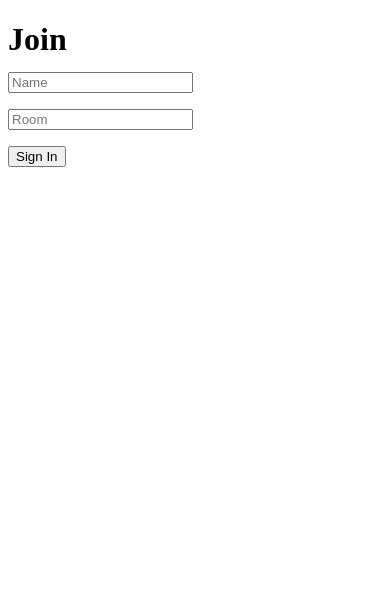
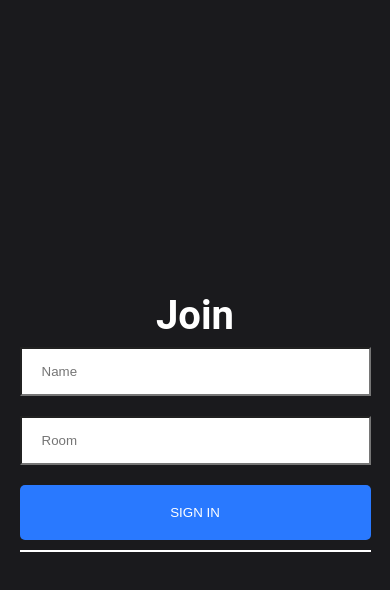
Before and after one commit to thebantz/socket-chat, a React (Create React App) app in the folder client/: page / in a window 390 px wide. Shown: the top 590 px of the page. Built offline with nearby package versions, Linux system fonts and the light colour scheme.

Commit message:
Add chat functionalities

```diff
--- a/client/src/components/Chat/Chat.js
+++ b/client/src/components/Chat/Chat.js
@@ -1,6 +1,31 @@
-import React from 'react';
+import React, { useState, useEffect } from 'react';
+import queryString from 'query-string';
+import io from 'socket.io-client';
 
-const Chat = () => {
+let socket;
+
+const Chat = ({ location }) => {
+  const [name, setName] = useState('');
+  const [room, setRoom] = useState('');
+  const ENDPOINT = 'localhost:5000';
+
+  useEffect(() => {
+    const { name, room } = queryString.parse(location.search);
+
+    socket = io(ENDPOINT);
+
+    setName(name);
+    setRoom(room);
+
+    socket.emit('join', { name, room }, () => { });
+
+    return () => {
+      socket.emit('disconnect');
+
+      socket.off();
+    };
+
+  }, [ENDPOINT, location.search])
   return (
     <h1>
       Chat
--- a/client/src/components/Join/Join.css
+++ b/client/src/components/Join/Join.css
@@ -0,0 +1,70 @@
+html, body {
+  font-family: 'Roboto', sans-serif;
+  padding: 0;
+  margin: 0;
+}
+
+#root {
+  height: 100vh;
+}
+
+* {
+  box-sizing: border-box;
+}
+
+.joinOuterContainer {
+  display: flex;
+  justify-content: center;
+  text-align: center;
+  height: 100vh;
+  align-items: center;
+  background-color: #1A1A1D;
+}
+
+.joinInnerContainer {
+  width: 20%;
+}
+
+.joinInput {
+  border-radius: 0;
+  padding: 15px 20px;
+  width: 100%;
+}
+
+.heading {
+  color: white;
+  font-size: 2.5em;
+  padding-bottom: 10px;
+  border-bottom: 2px solid white;
+}
+
+.button {
+    color: #fff !important;
+    text-transform: uppercase;
+    text-decoration: none;
+    background: #2979FF;
+    padding: 20px;
+    border-radius: 5px;
+    display: inline-block;
+    border: none;
+    width: 100%;
+}
+
+.mt-20 {
+  margin-top: 20px;
+}
+
+@media (min-width: 320px) and (max-width: 480px) {
+  .joinOuterContainer {
+    height: 100%;
+  }
+
+  .joinInnerContainer {
+    width: 90%;
+  }
+
+}
+
+button:focus {
+  outline: 0;
+}
--- a/client/src/components/Join/Join.js
+++ b/client/src/components/Join/Join.js
@@ -1,5 +1,7 @@
 import React, { useState } from 'react';
 import { Link } from 'react-router-dom';
+
+import './Join.css';
 
 const Join = () => {
   const [name, setName] = useState('');
```
Also changed, not shown: client/src/components/Chat/Chat.css (+34 -0 lines), 2 other files (tests, documents, lock files or other folders).
